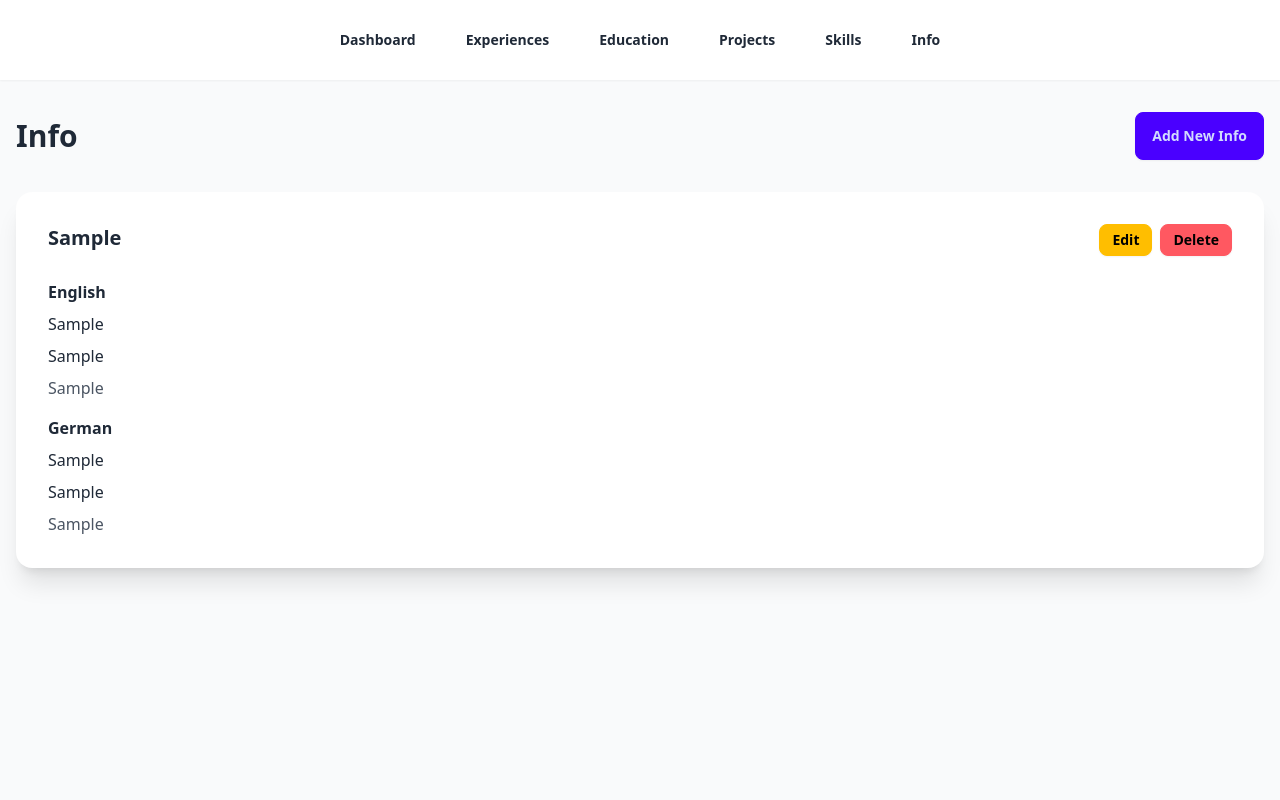
After one commit to koljapluemer/cvcvcv, a Django app: page /info/ in a window 1280 px wide. The commit adds this page. Run offline with Django 5.2, Linux system fonts and the light colour scheme; tables that the repository leaves empty hold one stand-in row (values such as "Sample post"); some libraries are stand-ins or nearby versions.

Commit message:
add info

```diff
--- a/cv/models.py
+++ b/cv/models.py
@@ -96,8 +96,30 @@ class SkillGerman(models.Model):
         return f'{self.skill.name} (DE)'
 
 class Info(models.Model):
+    internal_tag = models.CharField(max_length=200)
+
+class InfoEnglish(models.Model):
+    info = models.ForeignKey(Info, on_delete=models.CASCADE)
     key = models.CharField(max_length=200)
     value = models.TextField()
+    alternative_value = models.TextField(null=True, blank=True)
 
     def __str__(self):
-        return f'{self.key} (EN)'
+        return f'{self.info.internal_tag} (EN)'
+
+class InfoGerman(models.Model):
+    info = models.ForeignKey(Info, on_delete=models.CASCADE)
+    key = models.CharField(max_length=200, null=True, blank=True)
+    value = models.TextField(null=True, blank=True)
+    alternative_value = models.TextField(null=True, blank=True)
+
+    def __str__(self):
+        return f'{self.info.internal_tag} (DE)'
+
+    # if stuff doesn't exist on the german info, use the english info
+    def save(self, *args, **kwargs):
+        if not self.key:
+            self.key = self.info.english.key
+        if not self.value:
+            self.value = self.info.english.value
+        super().save(*args, **kwargs)
--- a/cv/templates/base.html
+++ b/cv/templates/base.html
@@ -24,6 +24,7 @@
         <a href="{% url 'education_list' %}" class="btn btn-ghost">Education</a>
         <a href="{% url 'project_list' %}" class="btn btn-ghost">Projects</a>
         <a href="{% url 'skill_list' %}" class="btn btn-ghost">Skills</a>
+        <a href="{% url 'info_list' %}" class="btn btn-ghost">Info</a>
       </nav>
     </header>
 
--- /dev/null
+++ b/cv/templates/cv/info_list.html
@@ -0,0 +1,60 @@
+{% extends 'base.html' %}
+
+{% block content %}
+<div class="max-w-7xl mx-auto">
+    <div class="flex justify-between items-center mb-8">
+        <h1 class="text-3xl font-bold">Info</h1>
+        <a href="{% url 'info_create' %}" class="btn btn-primary">Add New Info</a>
+    </div>
+
+    <div class="grid gap-6">
+        {% for info in infos %}
+        <div class="card bg-base-100 shadow-xl">
+            <div class="card-body">
+                <div class="flex justify-between items-start">
+                    <div>
+                        <h2 class="card-title">{{ info.internal_tag }}</h2>
+                    </div>
+                    <div class="flex gap-2">
+                        <a href="{% url 'info_edit' info.pk %}" class="btn btn-sm btn-warning">Edit</a>
+                        <a href="{% url 'info_delete' info.pk %}" class="btn btn-sm btn-error">Delete</a>
+                    </div>
+                </div>
+
+                <div class="mt-4 space-y-4">
+                    {% with english=info.infoenglish_set.first %}
+                    {% if english %}
+                    <div>
+                        <h3 class="font-semibold">English</h3>
+                        <p class="mt-2 font-medium">{{ english.key }}</p>
+                        <p class="mt-2">{{ english.value }}</p>
+                        {% if english.alternative_value %}
+                        <p class="mt-2 text-gray-600">{{ english.alternative_value }}</p>
+                        {% endif %}
+                    </div>
+                    {% endif %}
+                    {% endwith %}
+
+                    {% with german=info.infogerman_set.first %}
+                    {% if german %}
+                    <div>
+                        <h3 class="font-semibold">German</h3>
+                        <p class="mt-2 font-medium">{{ german.key }}</p>
+                        <p class="mt-2">{{ german.value }}</p>
+                        {% if german.alternative_value %}
+                        <p class="mt-2 text-gray-600">{{ german.alternative_value }}</p>
+                        {% endif %}
+                    </div>
+                    {% endif %}
+                    {% endwith %}
+                </div>
+            </div>
+        </div>
+        {% empty %}
+        <div class="text-center py-8">
+            <p class="text-gray-500">No info entries added yet.</p>
+        </div>
+        {% endfor %}
+    </div>
+</div>
+{% endblock %}
--- a/cv/urls.py
+++ b/cv/urls.py
@@ -27,4 +27,10 @@ urlpatterns = [
     path('skills/create/', views.skill_create, name='skill_create'),
     path('skills/<int:pk>/edit/', views.skill_edit, name='skill_edit'),
     path('skills/<int:pk>/delete/', views.skill_delete, name='skill_delete'),
+
+    # Info URLs
+    path('info/', views.info_list, name='info_list'),
+    path('info/create/', views.info_create, name='info_create'),
+    path('info/<int:pk>/edit/', views.info_edit, name='info_edit'),
+    path('info/<int:pk>/delete/', views.info_delete, name='info_delete'),
 ]
--- a/cv/views.py
+++ b/cv/views.py
@@ -6,7 +6,8 @@ from .models import (
     Experience, ExperienceEnglish, ExperienceGerman,
     Education, EducationEnglish, EducationGerman,
     Project, ProjectEnglish, ProjectGerman,
-    Skill, SkillEnglish, SkillGerman
+    Skill, SkillEnglish, SkillGerman,
+    Info, InfoEnglish, InfoGerman
 )
 
 def dashboard(request):
@@ -325,3 +326,94 @@ def skill_delete(request, pk):
     return render(request, 'cv/skill_confirm_delete.html', {
         'skill': skill,
     })
+
+# Info Views
+def info_list(request):
+    infos = Info.objects.all()
+    return render(request, 'cv/info_list.html', {
+        'infos': infos,
+    })
+
+def info_create(request):
+    if request.method == 'POST':
+        # Create base info
+        info = Info.objects.create(
+            internal_tag=request.POST.get('internal_tag'),
+        )
+
+        # Create English version
+        InfoEnglish.objects.create(
+            info=info,
+            key=request.POST.get('key_en'),
+            value=request.POST.get('value_en'),
+            alternative_value=request.POST.get('alternative_value_en'),
+        )
+
+        # Create German version if provided
+        if request.POST.get('key_de'):
+            InfoGerman.objects.create(
+                info=info,
+                key=request.POST.get('key_de'),
+                value=request.POST.get('value_de'),
+                alternative_value=request.POST.get('alternative_value_de'),
+            )
+
+        messages.success(request, 'Info created successfully!')
+        return redirect('info_list')
+
+    return render(request, 'cv/info_form.html', {
+        'action': 'Create',
+    })
+
+def info_edit(request, pk):
+    info = get_object_or_404(Info, pk=pk)
+    english = get_object_or_404(InfoEnglish, info=info)
+    german = InfoGerman.objects.filter(info=info).first()
+
+    if request.method == 'POST':
+        # Update base info
+        info.internal_tag = request.POST.get('internal_tag')
+        info.save()
+
+        # Update English version
+        english.key = request.POST.get('key_en')
+        english.value = request.POST.get('value_en')
+        english.alternative_value = request.POST.get('alternative_value_en')
+        english.save()
+
+        # Update German version if it exists or create new one if provided
+        if german:
+            if request.POST.get('key_de'):
+                german.key = request.POST.get('key_de')
+                german.value = request.POST.get('value_de')
+                german.alternative_value = request.POST.get('alternative_value_de')
+                german.save()
+            else:
+                german.delete()
+        elif request.POST.get('key_de'):
+            InfoGerman.objects.create(
+                info=info,
+                key=request.POST.get('key_de'),
+                value=request.POST.get('value_de'),
+                alternative_value=request.POST.get('alternative_value_de'),
+            )
+
+        messages.success(request, 'Info updated successfully!')
+        return redirect('info_list')
+
+    return render(request, 'cv/info_form.html', {
+        'action': 'Edit',
+        'info': info,
+        'english': english,
+        'german': german,
+    })
+
+def info_delete(request, pk):
+    info = get_object_or_404(Info, pk=pk)
+    if request.method == 'POST':
+        info.delete()
+        messages.success(request, 'Info deleted successfully!')
+        return redirect('info_list')
+    return render(request, 'cv/info_confirm_delete.html', {
+        'info': info,
+    })
```
Also changed, not shown: cv/templates/cv/info_confirm_delete.html (added, +21 -0 lines), cv/templates/cv/info_form.html (added, +86 -0 lines), cv/migrations/0006_info_alternative_value.py (added), cv/migrations/0007_remove_info_alternative_value_remove_info_key_and_more.py (added), cv/migrations/0008_alter_infogerman_key_alter_infogerman_value.py (added).
